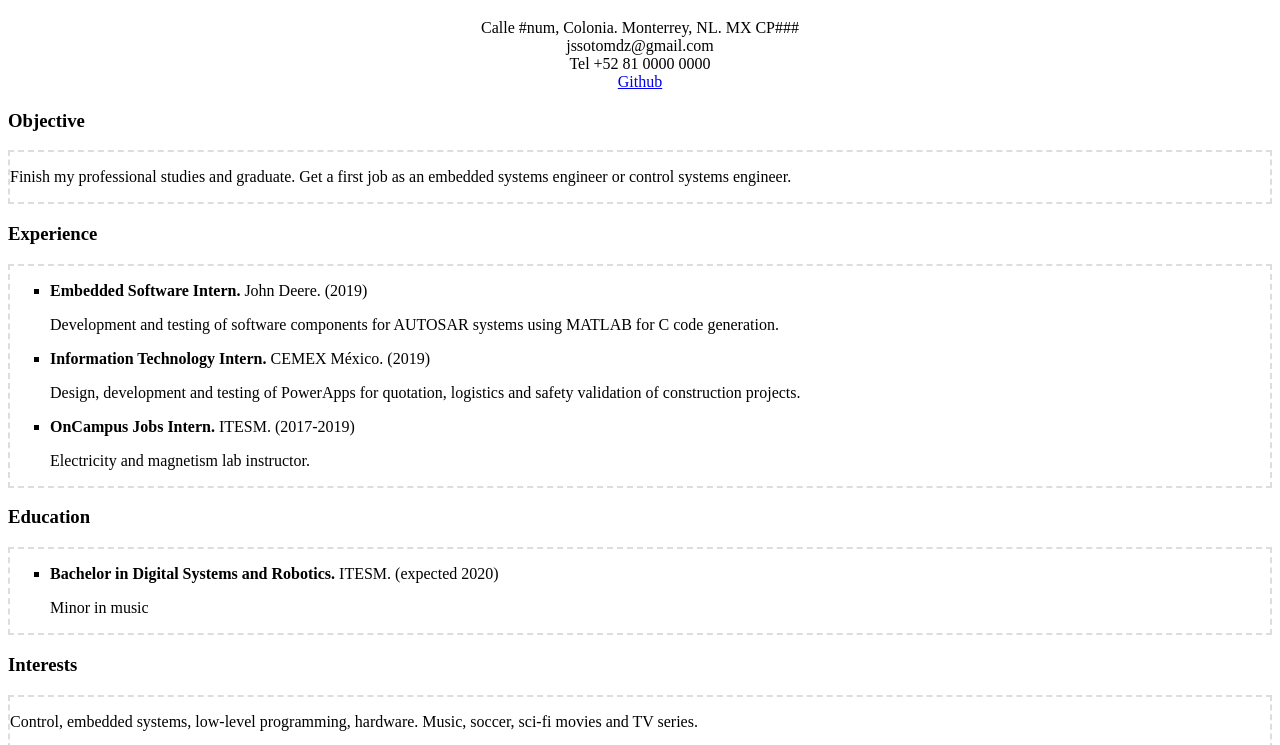
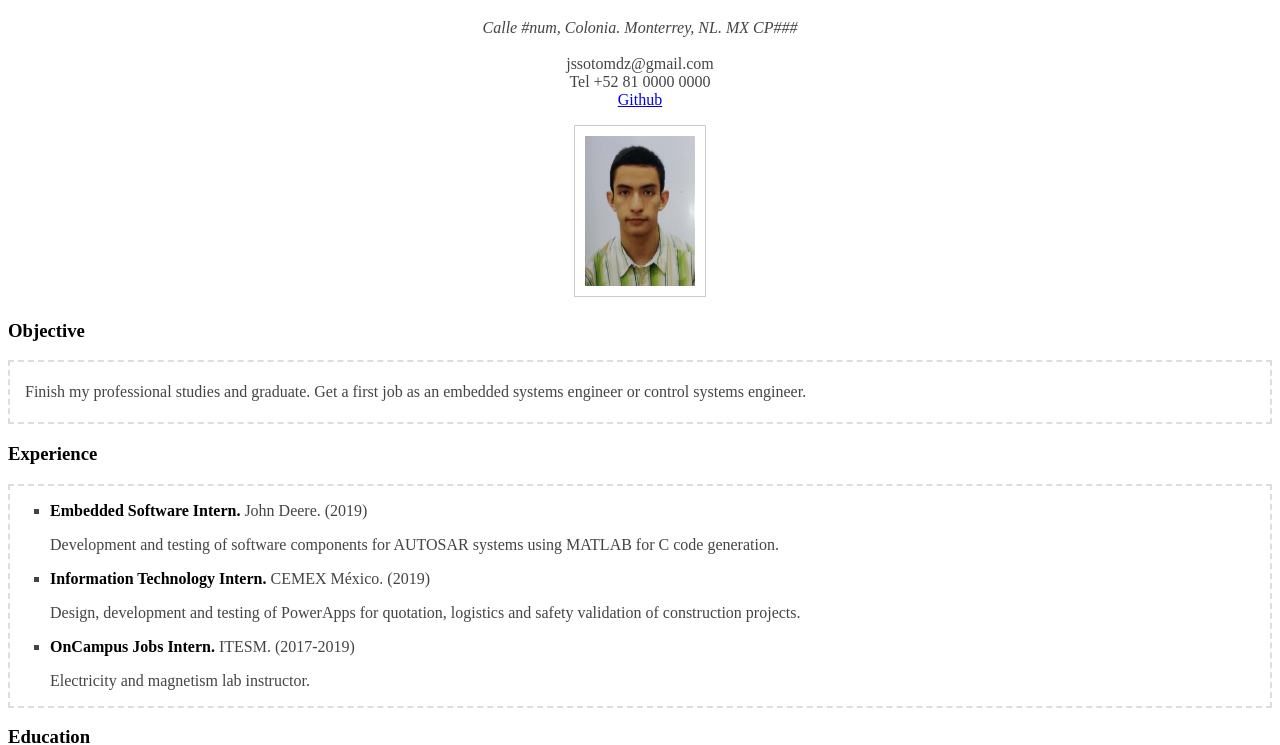
Before and after one commit to chsoto97/Lab1, a plain HTML site: page index.html in a window 1280 px wide. Shown: the part 61-806 px from the top of the page. Drawn offline with Linux system fonts and the light colour scheme.

Commit message:
Version 2

```diff
--- a/CSS/globalStyle.css
+++ b/CSS/globalStyle.css
@@ -1,9 +1,19 @@
 body{
 	text-align: center;
+	color: #444;
+}
+
+h1{
+	color: black;
 }
 
 h3{
 	text-align: left;
+	color: black;
+}
+
+h3:hover{
+	color: #555;
 }
 
 li{
@@ -12,11 +22,13 @@ li{
 
 #objective{
 	text-align: left;
+	padding: 5px 15px;
 }
 
 
 #interests{
 	text-align: left;
+	padding: 5px 15px;
 }
 
 div{
@@ -30,3 +42,17 @@ ul{
 footer{
 	font-size: 15px;
 }
+
+span{
+	font-weight: bold;
+	color: black;
+}
+
+span:hover{
+	color: #555;
+}
+
+img{
+	border: 1px solid #ccc;
+	padding: 10px 10px;
+}
--- a/index.html
+++ b/index.html
@@ -12,37 +12,42 @@
 		<h1>
 			Jesús A. Soto
 		</h1>
+		<section>
 			<p>
-			Calle #num, Colonia. Monterrey, NL. MX CP### <br>
+				<address>Calle #num, Colonia. Monterrey, NL. MX CP### </address><br>
 				jssotomdz@gmail.com <br>
 				Tel +52 81 0000 0000 <br>
 				<a href="https://github.com/chsoto97"> Github </a>
 			</p>
+		</section>
+		<img src="./img/foto.jpg" alt="Jesús Soto" width="110" height="150">
 		<h3>Objective</h3>
 		<div>
 			<p id="objective">Finish my professional studies and graduate. Get a first job as an embedded systems engineer or control systems engineer.</p>
 		</div>
 		<h3>Experience</h3>
+		<main>
 			<div>
 				<ul>
-				<li> <b>Embedded Software Intern. </b> John Deere. (2019)
+					<li> <span class="position">Embedded Software Intern. </span> John Deere. (2019)
 						<p>
 							Development and testing of software components for AUTOSAR systems using MATLAB for C code generation.
 						</p></li>
-				<li> <b>Information Technology Intern. </b> CEMEX México. (2019)
+					<li> <span class="position">Information Technology Intern. </span> CEMEX México. (2019)
 						<p>
 							Design, development and testing of PowerApps for quotation, logistics and safety validation of construction projects.
 						</p></li>
-				<li> <b>OnCampus Jobs Intern. </b> ITESM. (2017-2019)
+					<li> <span class="position">OnCampus Jobs Intern. </span> ITESM. (2017-2019)
 						<p>
 							Electricity and magnetism lab instructor.
 						</p></li>
 				</ul>
 			</div>
+		</main>
 		<h3>Education</h3>
 		<div>
 			<ul>
-				<li> <b>Bachelor in Digital Systems and Robotics. </b> ITESM. (expected 2020)
+				<li> <span class="position">Bachelor in Digital Systems and Robotics. </span> ITESM. (expected 2020)
 					<p>
 						Minor in music
 					</p></li>
@@ -50,7 +55,7 @@
 		</div>
 		<h3>Interests</h3>
 		<div>
-			<p id="interests">Control, embedded systems, low-level programming, hardware. Music, soccer, sci-fi movies and TV series.</p>
+			<p id="interests">Control engineering, embedded systems, low-level programming, hardware. Music, soccer, sci-fi movies and TV series.</p>
 		</div>
 		<footer>January 2020</footer>
 		</body>
```
Also changed, not shown: img/foto.jpg (added). Lines whose indentation alone changed are shown as unchanged.
